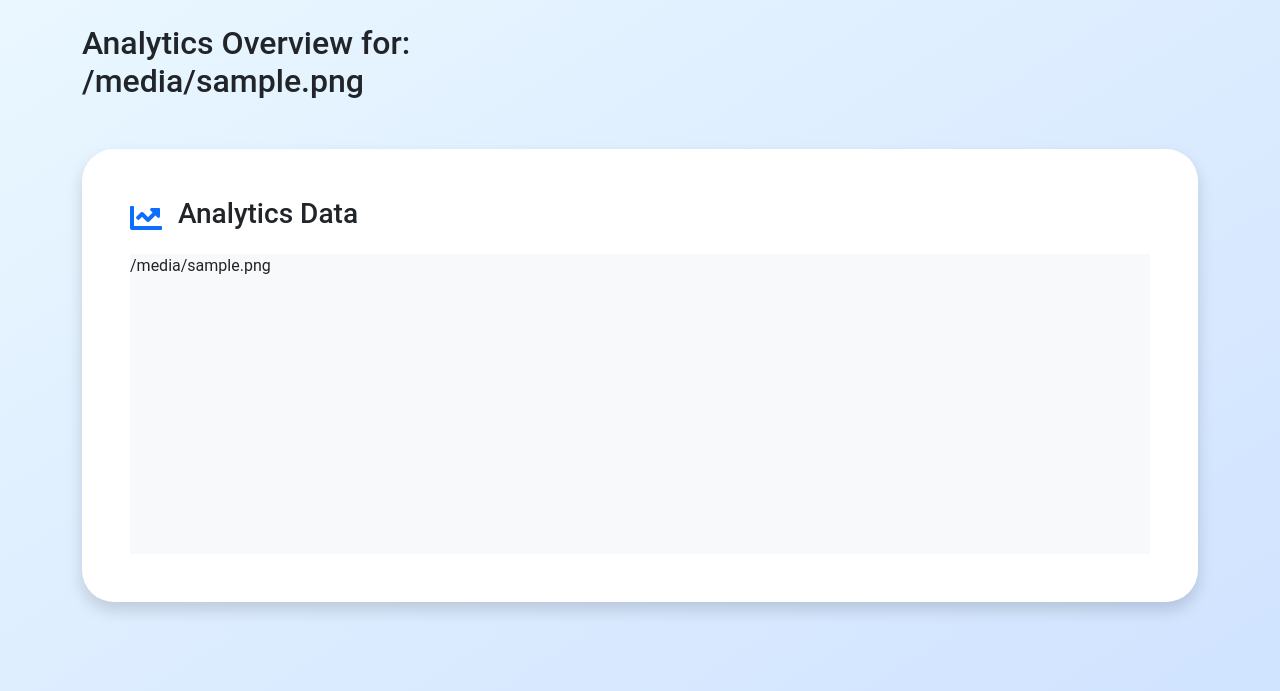
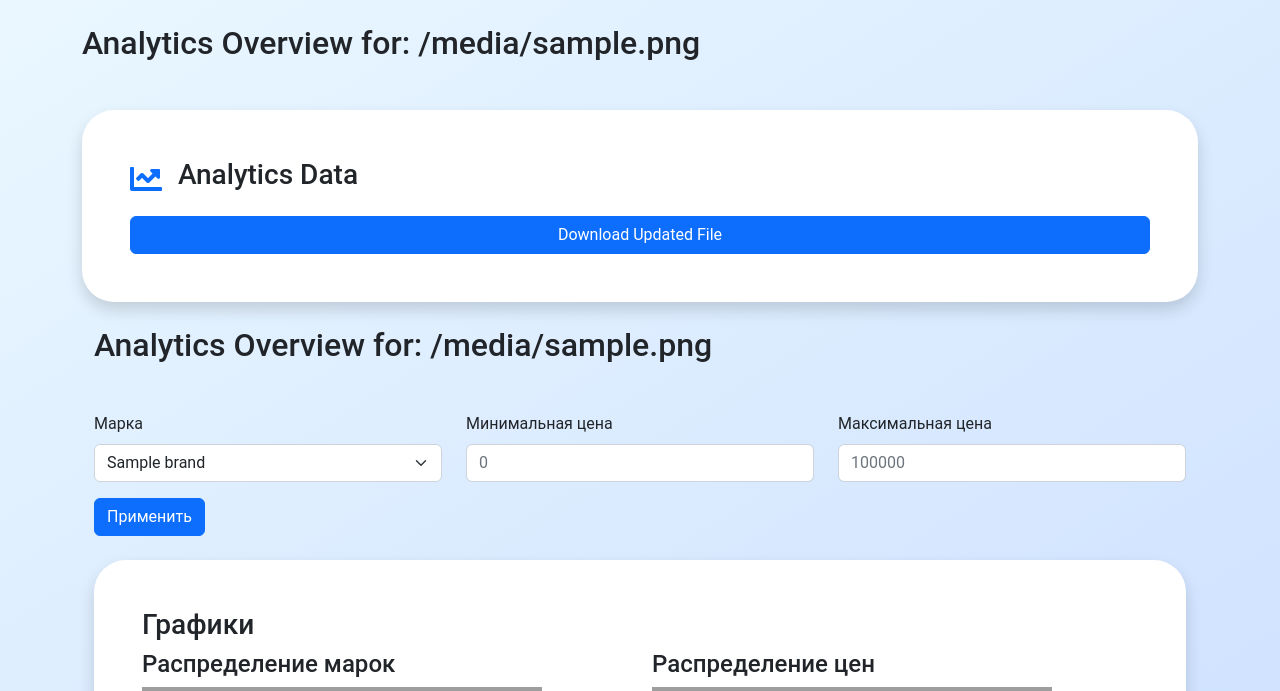
Before and after one commit to Bataevk/Regression-of-Used-Car-Prices-by-bataevk, a Flask app: template templates/analytics.html in a window 1280 px wide. Shown: the part 56-747 px from the top of the page. Run offline with Flask 3, Linux system fonts and the light colour scheme; the template is opened without the code that fills it: most values are stand-ins (such as "Sample title", 1, 10 or a date in 2020); parts of the project's set-up code (start-up, migrations or seed data) failed here and were passed over; some libraries are stand-ins or nearby versions; grey boxes are pictures that could not be loaded.

Commit message:
Update from Nikita

```diff
--- a/app.py
+++ b/app.py
@@ -1,7 +1,7 @@
-from flask import Flask, render_template, request, redirect, url_for
+from flask import Flask, render_template, request, redirect, url_for, send_from_directory
 import os
 
-
+import matplotlib.cm as cm
 from model.datamodel import ModelTrainer
 from model.datamodel import load_data
 import pandas as pd
@@ -11,7 +11,7 @@ model = None
 def init_model():
     global model
     model = ModelTrainer()
-    model.load_model('./model/model.joblib', './model/preprocessor.joblib')
+    model.load_model('./model/model.pkl', './model/preprocessor.pkl')
 
 def predict(model, file , type='xlsx'):
     if model is None:
@@ -31,6 +31,91 @@ def predict(model, file , type='xlsx'):
 def allowed_file(filename):
     return '.' in filename and filename.rsplit('.', 1)[1].lower() in {'csv', 'xlsx'}
 
+import matplotlib.pyplot as plt
+import os
+
+# Папка для хранения графиков
+GRAPH_FOLDER = 'static/graphs'
+os.makedirs(GRAPH_FOLDER, exist_ok=True)
+
+def generate_pie_chart(df):
+    plt.figure(figsize=(8, 6))
+
+    # Подсчитываем количество автомобилей по маркам
+    brand_counts = df['brand'].value_counts(normalize=True)
+
+    # Разделяем на категории: больше или меньше 3%
+    other_brands = brand_counts[brand_counts < 0.03]
+    main_brands = brand_counts[brand_counts >= 0.03]
+
+    # Суммируем все маленькие марки в одну категорию "Other"
+    other_sum = other_brands.sum()
+    main_brands['Other'] = other_sum
+
+    # Построение диаграммы
+    main_brands.plot(kind='pie', autopct='%1.1f%%', startangle=90)
+    plt.title('Распределение марок автомобилей')
+    plt.ylabel('')
+    pie_chart_path = os.path.join(GRAPH_FOLDER, 'pie_chart.png')
+    plt.savefig(pie_chart_path)
+    plt.close()
+    return pie_chart_path
+
+def generate_histogram(df):
+    plt.figure(figsize=(8, 6))
+    df['price'].plot(kind='hist', bins=20, color='skyblue', edgecolor='black')
+    plt.title('Распределение цен автомобилей')
+    plt.xlabel('Цена')
+    plt.ylabel('Частота')
+    histogram_path = os.path.join(GRAPH_FOLDER, 'histogram.png')
+    plt.savefig(histogram_path)
+    plt.close()
+    return histogram_path
+
+def generate_fuel_histogram(df, selected_brand=None):
+    plt.figure(figsize=(10, 6))
+
+    if selected_brand and selected_brand != 'All':
+        # Фильтрация данных для выбранной марки
+        df = df[df['brand'] == selected_brand]
+
+    # Суммирование автомобилей по типу топлива
+    fuel_counts = df['fuel_type'].value_counts()
+
+    # Генерация цветов для столбцов
+    colors = cm.get_cmap('tab10', len(fuel_counts))  # Используем палитру 'tab10'
+    bar_colors = [colors(i) for i in range(len(fuel_counts))]
+
+    # Построение гистограммы с цветами
+    ax = fuel_counts.plot(kind='bar', color=bar_colors, edgecolor='black')
+    plt.title('Распределение типов топлива')
+    plt.xlabel('Тип топлива')
+    plt.ylabel('Количество автомобилей')
+
+    # Добавление подписей над столбцами
+    for i, (fuel_type, count) in enumerate(fuel_counts.items()):
+        ax.text(i, count + 0.5, str(count), ha='center', va='bottom', fontsize=10)
+
+    # Сохранение графика
+    fuel_histogram_path = os.path.join(GRAPH_FOLDER, 'fuel_histogram.png')
+    plt.savefig(fuel_histogram_path)
+    plt.close()
+    return fuel_histogram_path
+
+
+
+def generate_line_chart(df):
+    plt.figure(figsize=(10, 6))
+    plt.plot(df['milage'], df['price'], 'o', markersize=4, alpha=0.5)
+    plt.title('Зависимость цены от пробега')
+    plt.xlabel('Пробег')
+    plt.ylabel('Цена')
+    line_chart_path = os.path.join(GRAPH_FOLDER, 'line_chart.png')
+    plt.savefig(line_chart_path)
+    plt.close()
+    return line_chart_path
+
+
 app = Flask(__name__)
 
 # Configure upload folder
@@ -45,35 +130,94 @@ def index():
 @app.route('/upload', methods=['POST'])
 def upload_file():
     if 'file' not in request.files:
-        return render_template('error.html',message='400: No file part')
+        return render_template('error.html', message='400: No file part')
     file = request.files['file']
     if file.filename == '':
-        return render_template('error.html',message='400: No selected file')
+        return render_template('error.html', message='400: No selected file')
+    if not allowed_file(file.filename):
+        return render_template('error.html', message='400: Unsupported file type. Use CSV or Excel.')
+
+    # Сохранение файла
     filepath = os.path.join(app.config['UPLOAD_FOLDER'], file.filename)
+    file.save(filepath)
 
-    if not allowed_file(file.filename):
-        return render_template('error.html',message='400: Unsupported file type. Use CSV or Excel.')
+    # Загружаем данные
+    df = pd.read_excel(filepath) if filepath.endswith('.xlsx') else pd.read_csv(filepath)
 
-    return redirect(url_for('analytics', filename=file.filename, file=file))
+    # Предсказания
+    predictions = predict(model, filepath, type=file.filename.rsplit('.', 1)[1].lower())
 
-@app.route('/analytics')
+    # Убеждаемся, что predictions — это DataFrame
+    if isinstance(predictions, pd.DataFrame):
+        predictions = predictions[['id', 'price']]  # Оставляем только нужные столбцы
+        df = df.merge(predictions, on='id', how='left')  # Добавляем предсказания в основной DataFrame
+
+    # Сохраняем новый файл
+    new_filepath = os.path.join(app.config['UPLOAD_FOLDER'], f'new_{file.filename}')
+    if filepath.endswith('.xlsx'):
+        df.to_excel(new_filepath, index=False)
+    else:
+        df.to_csv(new_filepath, index=False)
+
+    # Передаём путь нового файла на страницу analytics
+    return redirect(url_for('analytics', filename=f'new_{file.filename}'))
+
+
+@app.route('/analytics', methods=['GET', 'POST'])
 def analytics():
     filename = request.args.get('filename')
-    # file = request.args.get('file')
+    filepath = os.path.join(app.config['UPLOAD_FOLDER'], filename)
 
-    if filename:
-        if filename.endswith('.csv'):
-            return render_template('analytics.html', filename='CSV file: ' + filename)
-        elif filename.endswith('.xlsx'):
-            return render_template('analytics.html', filename='XLSX file: ' + filename)
-        else:
-            return render_template('analytics.html', filename='Unknown file type')
+    # Загружаем данные
+    df = pd.read_excel(filepath) if filepath.endswith('.xlsx') else pd.read_csv(filepath)
 
-    return render_template('analytics.html', filename=filename)
+    # Инициализация фильтров
+    selected_brand = None
+    min_price = None
+    max_price = None
+
+    if request.method == 'POST':
+        # Получаем данные фильтров из формы
+        selected_brand = request.form.get('brand')
+        min_price = request.form.get('min_price', type=float)
+        max_price = request.form.get('max_price', type=float)
+
+        # Применяем фильтры
+        if selected_brand and selected_brand != 'All':
+            df = df[df['brand'] == selected_brand]
+        if min_price:
+            df = df[df['price'] >= min_price]
+        if max_price:
+            df = df[df['price'] <= max_price]
+
+    # Генерация графиков
+    pie_chart = generate_pie_chart(df)
+    histogram = generate_histogram(df)
+    fuel_histogram = generate_fuel_histogram(df, selected_brand)  # Передаем выбранную марку
+    line_chart = generate_line_chart(df)
+
+    # Список доступных марок для фильтра
+    brands = ['All'] + sorted(df['brand'].unique())
+
+    return render_template('analytics.html',
+                           filename=filename,
+                           pie_chart=pie_chart,
+                           histogram=histogram,
+                           fuel_histogram=fuel_histogram,
+                           line_chart=line_chart,
+                           brands=brands,
+                           selected_brand=selected_brand)
+
+
+@app.route('/download/<filename>')
+def download_file(filename):
+    return send_from_directory(app.config['UPLOAD_FOLDER'], filename, as_attachment=True)
+
 
 @app.errorhandler(404)
 def page_not_found(e):
     return render_template('error.html',message='404: Page not found')
 
 if __name__ == '__main__':
+    init_model()
     app.run(debug=True)
--- a/static/style.css
+++ b/static/style.css
@@ -11,3 +11,11 @@ body {
 .border-dashed {
     border-style: dashed !important;
 }
+
+.table-responsive table th {
+    text-align: center !important; /* Переопределяем стиль pandas */
+}
+
+.table-responsive table td {
+    text-align: center; /* Выравниваем содержимое ячеек */
+}
--- a/templates/analytics.html
+++ b/templates/analytics.html
@@ -15,9 +15,8 @@
     <a class="navbar-brand" href="/">DataAnalytics</a>
   </div>
 </nav>
-
 <main class="container my-4">
-  <h2 class="mb-5">Analytics Overview for: <br> {{ filename }}</h2>
+  <h2 class="mb-5">Analytics Overview for: {{ filename }}</h2>
 
   <!-- Placeholder for actual analytics -->
   <div class="card p-3 p-md-5 mb-4 shadow rounded-5 border-0">
@@ -25,9 +24,61 @@
       <i class="fas fa-chart-line text-primary fa-2x mr-3"></i>
       <p class="h3 ps-3"> Analytics Data</p>
     </div>
-    <div class="bg-light" style="height: 300px;">{{ filename }}</div>
+    <a href="{{ url_for('download_file', filename=filename) }}" class="btn btn-primary">Download Updated File</a>
   </div>
+
+  <main class="container my-4">
+    <h2 class="mb-5">Analytics Overview for: {{ filename }}</h2>
+
+    <!-- Форма фильтров -->
+  <form method="POST" class="mb-4">
+    <div class="row">
+      <div class="col-md-4">
+        <label for="brand" class="form-label">Марка</label>
+        <select id="brand" name="brand" class="form-select">
+          {% for brand in brands %}
+          <option value="{{ brand }}" {% if brand == selected_brand %}selected{% endif %}>{{ brand }}</option>
+          {% endfor %}
+        </select>
+      </div>
+      <div class="col-md-4">
+        <label for="min_price" class="form-label">Минимальная цена</label>
+        <input type="number" id="min_price" name="min_price" class="form-control" placeholder="0">
+      </div>
+      <div class="col-md-4">
+        <label for="max_price" class="form-label">Максимальная цена</label>
+        <input type="number" id="max_price" name="max_price" class="form-control" placeholder="100000">
+      </div>
+    </div>
+    <button type="submit" class="btn btn-primary mt-3">Применить</button>
+  </form>
+
+  <!-- Графики -->
+  <div class="card p-3 p-md-5 mb-4 shadow rounded-5 border-0">
+    <h3>Графики</h3>
+    <div class="row">
+      <div class="col-md-6 mb-3">
+        <h4>Распределение марок</h4>
+        <img src="{{ pie_chart }}" class="img-fluid" alt="Pie Chart">
+      </div>
+      <div class="col-md-6 mb-3">
+        <h4>Распределение цен</h4>
+        <img src="{{ histogram }}" class="img-fluid" alt="Histogram">
+      </div>
+      <div class="col-md-6 mb-3">
+        <h4>Типы топлива по маркам</h4>
+        <img src="{{ fuel_histogram }}" class="img-fluid" alt="Fuel Histogram">
+      </div>
+      <div class="col-md-6 mb-3">
+        <h4>Цена vs Пробег</h4>
+        <img src="{{ line_chart }}" class="img-fluid" alt="Line Chart">
+      </div>
+    </div>
+  </div>
+  </main>
+
 </main>
+
 <script src="https://cdn.jsdelivr.net/npm/@popperjs/core@2.11.6/dist/umd/popper.min.js" integrity="sha384-oBqDVmMz9ATKxIep9tiCxS/Z9fNfEXiDAYTujMAeBAsjFuCZSmKbSSUnQlmh/jp3" crossorigin="anonymous"></script>
 <script src="https://cdn.jsdelivr.net/npm/bootstrap@5.2.3/dist/js/bootstrap.min.js" integrity="sha384-cuYeSxntonz0PPNlHhBs68uyIAVpIIOZZ5JqeqvYYIcEL727kskC66kF92t6Xl2V" crossorigin="anonymous"></script>
 </body>
```
Also changed, not shown: 1 other file.
